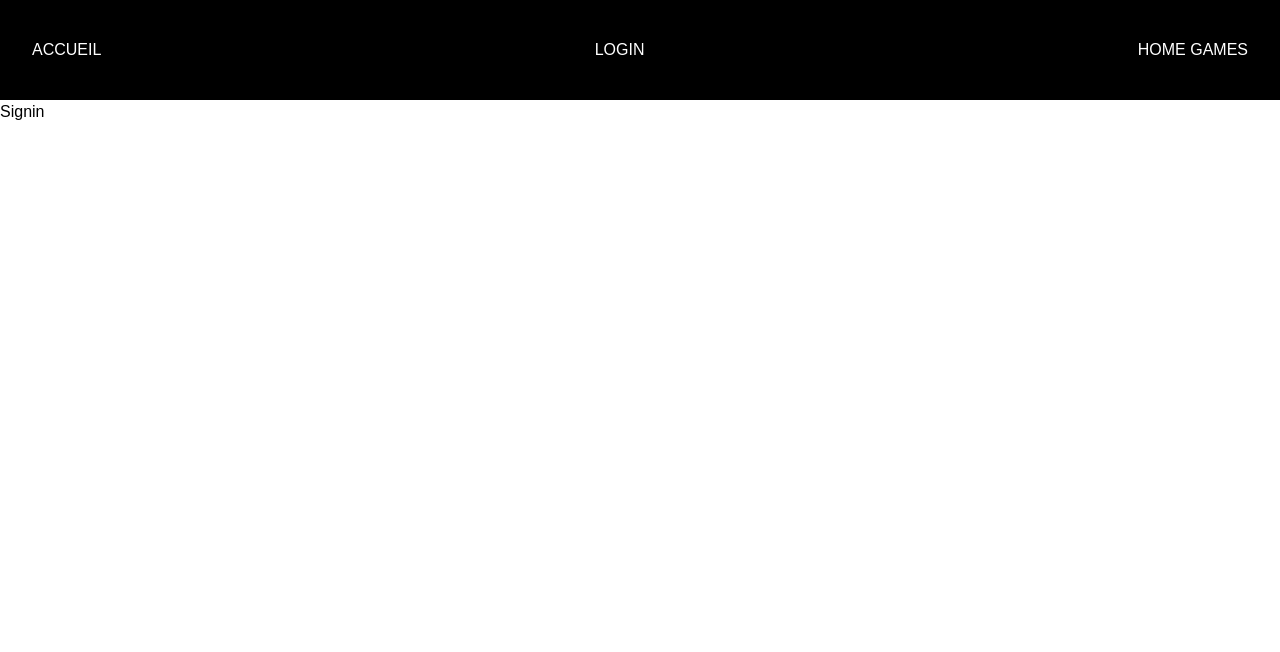
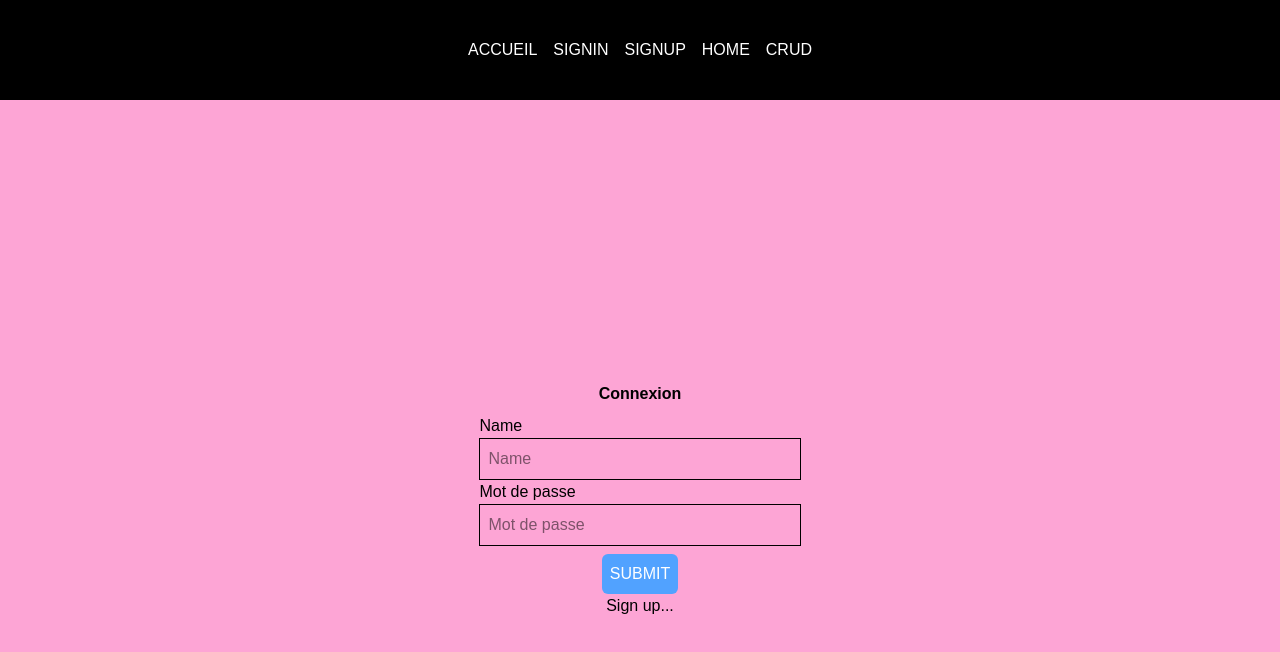
Before and after one commit to Eric-Noblot/No_Brain_No_Gain_Next, a Next.js app: page /signin in a window 1280 px wide. Shown: the top 652 px of the page. Built offline with nearby package versions, Linux system fonts and the light colour scheme.

Commit message:
auth sign up

```diff
--- /dev/null
+++ b/src/app/(auth)/passwordHasher/passwordHasher.ts.ts
@@ -0,0 +1,14 @@
+import crypto from "crypto"
+
+export function hashPassword (password: string , salt: string) {
+    return new Promise ((resolve, reject) => {
+        crypto.scrypt(password.normalize(), salt, 64, (error, hash) => {
+            if (error) reject (error)
+            resolve (hash.toString("hex").normalize())
+        })
+    })
+}
+
+export function generateSalt() {
+    return crypto.randomBytes(16).toString("hex").normalize()
+}
--- a/src/app/(auth)/signin/page.tsx
+++ b/src/app/(auth)/signin/page.tsx
@@ -1,7 +1,75 @@
+"use client"
+
+import { useRouter } from "next/navigation"
+import { useState } from "react"
+import Link from "next/link"
+
+
 export default function Signin () {
+
+    const router = useRouter()
+
+    const [formData, setFormData] = useState({
+        name: "",
+        password: ""
+    })
+
+    const handleChange = ((e : React.ChangeEvent<HTMLInputElement>) => {
+        // setFormError("")
+        const { name, value} = e.target
+        setFormData((prev) => ({
+            ...prev,
+            [name] : value,
+        }))
+    })
+
+    const handleSubmit = (e) => {
+        e.preventDefault()
+        alert('hello')
+    }
+
     return (
-        <div>
-            Signin
+        <div className="bg-pink-300 min-h-screen flex justify-center items-center flex flex-col">
+            <h2 className="font-bold mb-2">Connexion</h2>
+            <form onSubmit = {handleSubmit} className="">
+                <div>
+                    <label htmlFor="name">Name</label>
+                    <input
+                     onChange={handleChange}
+                     value={formData.name}
+                     className= "p-2 bg-grey-200 border w-full"
+                     name="name"
+                     id ="name"
+                     type="text"
+                     placeholder="Name"
+                     autoComplete="off">
+                     </input>
+                </div>
+                <div>
+                    <label htmlFor="password">Mot de passe</label>
+                    <input
+                     type="password"
+                     id="password"
+                     name="password"
+                     className= "p-2 bg-grey-200 border w-full"
+                     placeholder="Mot de passe"
+                     autoComplete="off"
+                     onChange={handleChange}
+                     value = {formData.password}
+                     >
+                     </input>
+                </div>
+                <div className="text-center">
+                    <button className= "mt-2 cursor-pointer text-white p-2 bg-blue-400 rounded-md hover:bg-yellow-500" type="submit">
+                        SUBMIT
+                    </button>
+                </div>
+            </form>
+                {/* {
+                submitted && <p className="text-green-800 font-bold mt-2">Formulaire envoyé !</p>
+                } */}
+                {/* {formError} */}
+                <Link className="hover:text-yellow-600" href="/signup">Sign up...</Link>
         </div>
     )
 }
--- a/src/app/(auth)/signup/page.tsx
+++ b/src/app/(auth)/signup/page.tsx
@@ -26,30 +26,90 @@ export default function Signup() {
         }))
     })
 
-    const handleSubmit = async (e : React.FormEvent) => {
-        e.preventDefault()
-        if (emailValidity(formData.email)) {
-            try {
-                const response = await fetch ("/api/users", {
-                    method: "POST",
-                    headers: {
-                        "Content-Type" : "application/json"
-                    },
-                    body: JSON.stringify(formData)
-                })
-                if (response.ok) {
-                    const data = await response.json()
-                    console.log("Utilisateur crée avec succès: ", data)
-                    setSubmitted(true)
-                    router.push("/home")
-                } else {
-                    console.log("Erreur lors de la création de l\'utilisateur")
-                }
-            } catch (error) {
-                console.error("Erreur réseau ou autre: ", error)
+    const handleSubmit = async (e: React.FormEvent) => {
+        e.preventDefault();
+
+        if (!emailValidity(formData.email)) return;
+
+        try {
+            const hashResponse = await fetch("/api/hash-password", {
+                method: "POST",
+                headers: { "Content-Type": "application/json" },
+                body: JSON.stringify({ password: formData.password }),
+            });
+
+            if (!hashResponse.ok) {
+                throw new Error("Erreur lors du hashage du mot de passe");
             }
+
+            const { hash, salt } = await hashResponse.json();
+            console.log("HASH:", hash);
+            console.log("SALT:", salt);
+
+            const userResponse = await fetch("/api/users", {
+                method: "POST",
+                headers: { "Content-Type": "application/json" },
+                body: JSON.stringify({
+                    ...formData,
+                    password: hash,
+                    salt: salt,
+                }),
+            });
+
+            if (!userResponse.ok) {
+                throw new Error("Erreur lors de la création de l'utilisateur");
+            }
+
+            const userData = await userResponse.json();
+            console.log("Utilisateur créé avec succès :", userData);
+            setSubmitted(true);
+            router.push("/home");
+
+        } catch (error) {
+            console.error("Erreur pendant le processus d'inscription :", error);
+            setFormError("Une erreur est survenue. Veuillez réessayer.");
         }
-    }
+    };
+
+    // const handleSubmit = async (e : React.FormEvent) => {
+    //     e.preventDefault()
+    //     if (emailValidity(formData.email)) {
+
+    //         const response = await fetch("/api/hash-password", {
+    //             method: "POST",
+    //             headers: { "Content-Type": "application/json" },
+    //             body: JSON.stringify({ password : formData.password}),
+    //         });
+    //         const data = await response.json();
+    //         console.log("HASH: ", data.hash);
+    //         console.log("SALT: ", data.salt);
+
+    //         try {
+
+    //             const response = await fetch ("/api/users", {
+    //                 method: "POST",
+    //                 headers: {
+    //                     "Content-Type" : "application/json"
+    //                 },
+    //                 body: JSON.stringify({
+    //                     ...formData,
+    //                     password: data.hash,
+    //                     salt: data.salt
+    //                 })
+    //             })
+    //             if (response.ok) {
+    //                 const data = await response.json()
+    //                 console.log("Utilisateur crée avec succès: ", data)
+    //                 setSubmitted(true)
+    //                 router.push("/home")
+    //             } else {
+    //                 console.log("Erreur lors de la création de l\'utilisateur")
+    //             }
+    //         } catch (error) {
+    //             console.error("Erreur réseau ou autre: ", error)
+    //         }
+    //     }
+    // }
 
     const emailValidity = ((email : string) => {
         const regex = /^\w+([\.-]?\w+)*@\w+([\.-]?\w+)*(\.\w{2,3})+$/;
--- /dev/null
+++ b/src/app/api/hash-password/route.ts
@@ -0,0 +1,21 @@
+import { NextResponse } from 'next/server'
+import crypto from 'crypto'
+
+export async function POST(req: Request) {
+    const { password } = await req.json()
+    const salt = generateSalt()
+
+    return new Promise((resolve, reject) => {
+        crypto.scrypt(password.normalize(), salt, 64, (err, hash) => {
+            if (err) {
+                reject(NextResponse.json({ error: 'Hashing failed' }, { status: 500 }))
+            } else {
+                resolve(NextResponse.json({ hash: hash.toString('hex'), salt: salt}, { status : 200} ))
+            }
+        })
+    })
+}
+
+export function generateSalt() {
+    return crypto.randomBytes(16).toString("hex").normalize()
+}
--- a/src/app/api/users/route.ts
+++ b/src/app/api/users/route.ts
@@ -19,7 +19,13 @@ export async function POST(request : Request) {
     try {
         await connectToDatabase()
         const data = await request.json()
-        const newUser = await User.create(data)
+        const newUser = await User.create(data);
+        // const newUser = await User.create({
+        //     name: data.name,
+        //     email: data.email,
+        //     password: data.password,
+        //     salt: data.salt,
+        // });
         return NextResponse.json(newUser,  { status: 201})
     } catch (error) {
         console.log("Erreur lors de l'envoi des donneés", error)
--- a/src/app/components/header/Header.tsx
+++ b/src/app/components/header/Header.tsx
@@ -2,15 +2,21 @@ import Link from "next/link"
 
 const Header = (() => {
     return (
-        <header className="flex justify-between bg-black text-white h-[100px] items-center px-8">
+        <header className="flex justify-center gap-4 bg-black text-white h-[100px] items-center px-8">
         <Link href="/">
             ACCUEIL
         </Link>
-        <Link href="/login">
-            LOGIN
+        <Link href="/signin">
+            SIGNIN
+        </Link>
+        <Link href="/signup">
+            SIGNUP
         </Link>
         <Link href="/home">
-            HOME GAMES
+            HOME
+        </Link>
+        <Link href="/crud">
+            CRUD
         </Link>
     </header>
     )
--- a/src/app/home/page.tsx
+++ b/src/app/home/page.tsx
@@ -16,6 +16,9 @@ export default function Home() {
       <div className="text-center flex flex-col w-[200px] items-center">
 
         <p>Utilisateur trouvé</p>
+        <button className= "mt-2 cursor-pointer text-white p-2 bg-blue-400 rounded-md hover:bg-yellow-500" type="submit">
+          LOG OUT
+        </button>
       </div>
 
     </div>
--- a/src/app/models/user.ts
+++ b/src/app/models/user.ts
@@ -4,12 +4,14 @@ export interface IUser extends Document {
   name: string;
   email: string;
   password: string;
+  salt : string;
 }
 
 const userSchema = new Schema<IUser>({
-  name: { type: String },
-  email: { type: String },
-  password: { type: String }
+  name: { type: String, required : true },
+  email: { type: String, required : true },
+  password: { type: String, required : true },
+  salt: { type: String, required: true },
 });
 
 // Pour éviter "OverwriteModelError" pendant le hot-reload en dev
```
